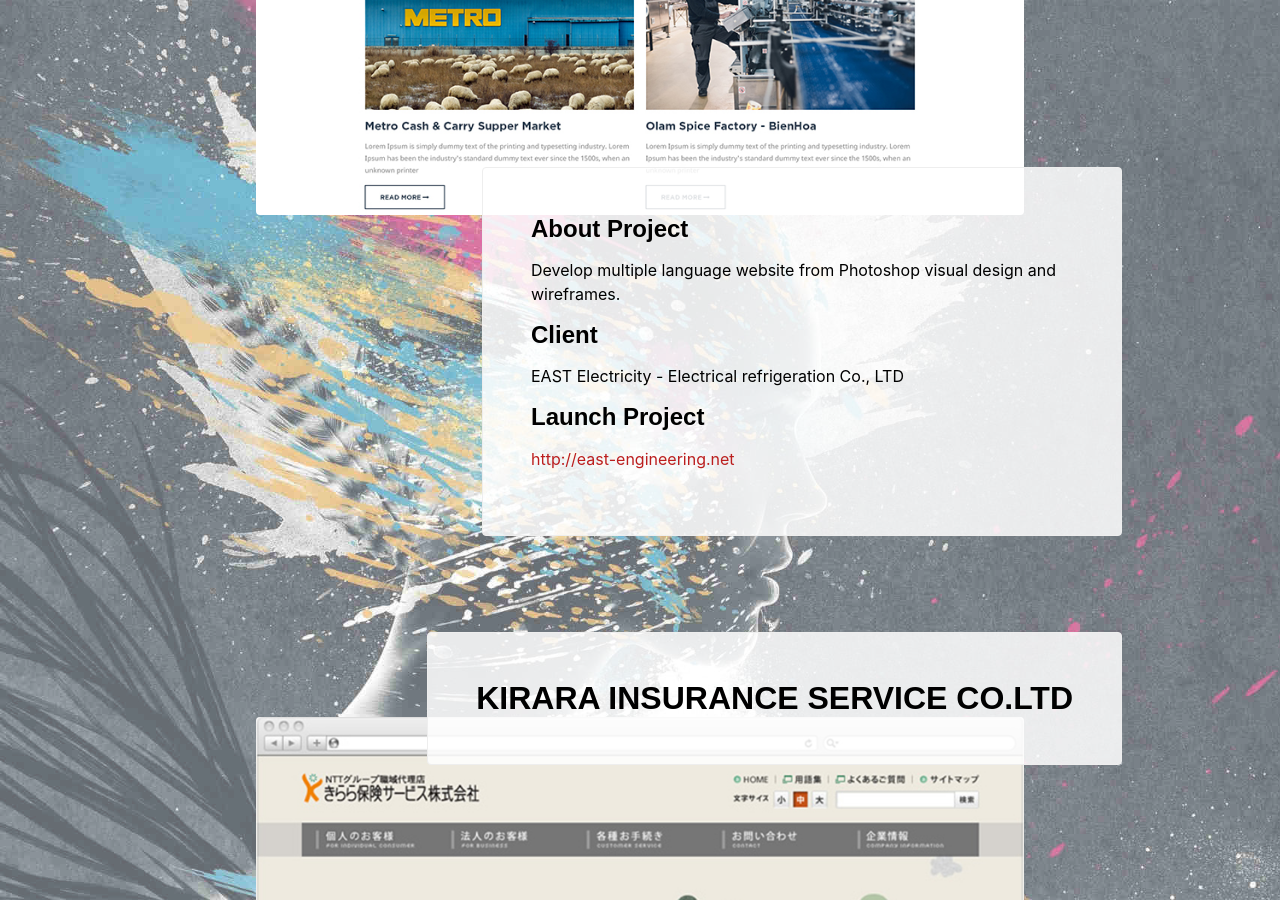
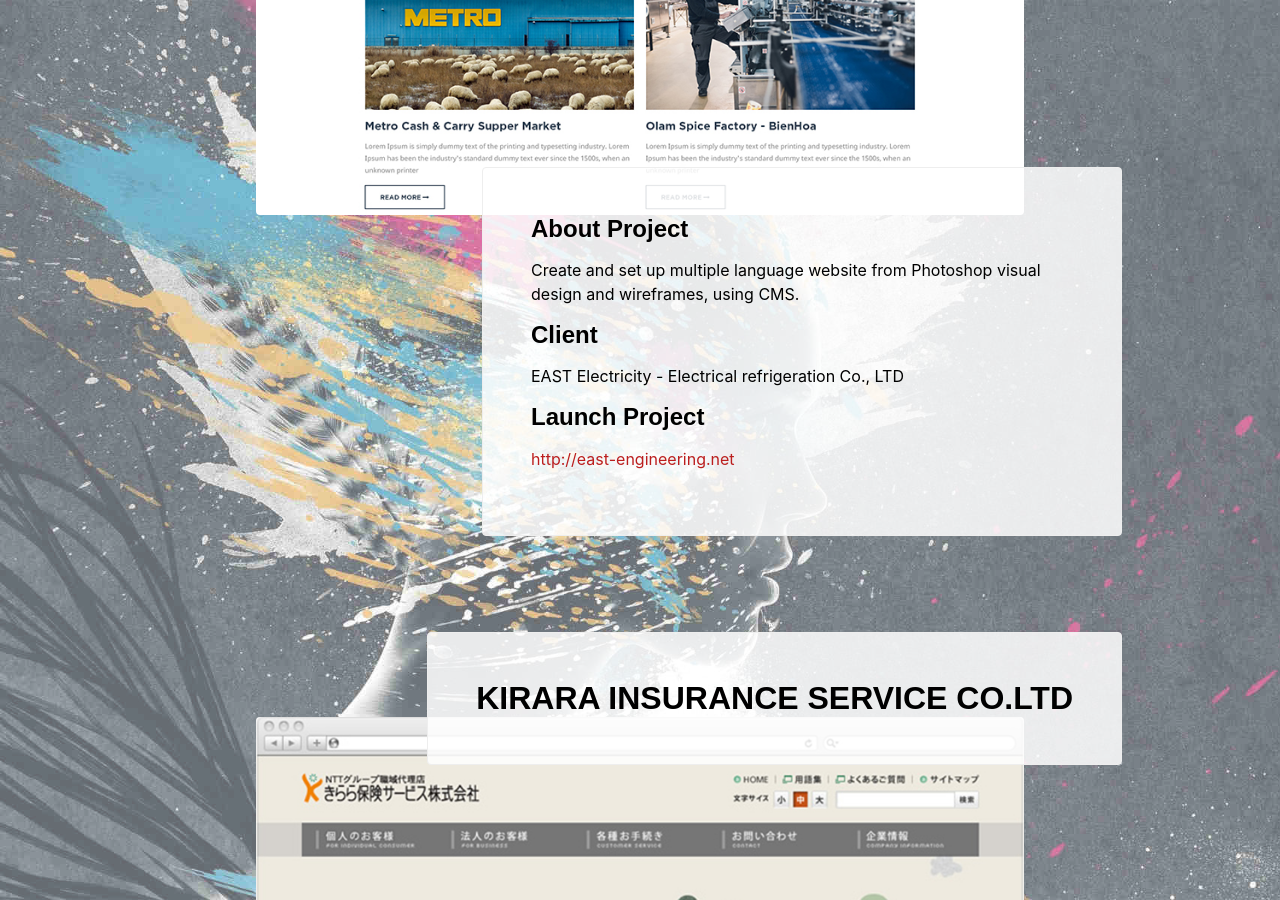
Before and after one commit to nhidev/nhidev.github.io, a Jekyll site: the page built from project.md, in a window 1280 px wide and 900 px high, scrolled down 1530 px. Built offline with Jekyll 4.4.1, drawn with Linux system fonts in a browser that asks for light colours; nearby versions of some CDN libraries; some web fonts are replaced.

Commit message:
edit content

```diff
--- a/_layouts/project.html
+++ b/_layouts/project.html
@@ -55,7 +55,7 @@
           <div class="project-item-description d-flex ml-auto">
             <div class="bg-light p-5 rounded">
 <h4>About Project</h4>
-              <div>Develop multiple language website from Photoshop visual design and wireframes.</div>
+              <div>Create and set up multiple language website from Photoshop visual design and wireframes, using CMS.</div>
               <h4>Client</h4>
 <div>EAST Electricity - Electrical refrigeration Co., LTD</div>
 <h4>Launch Project</h4>
```
